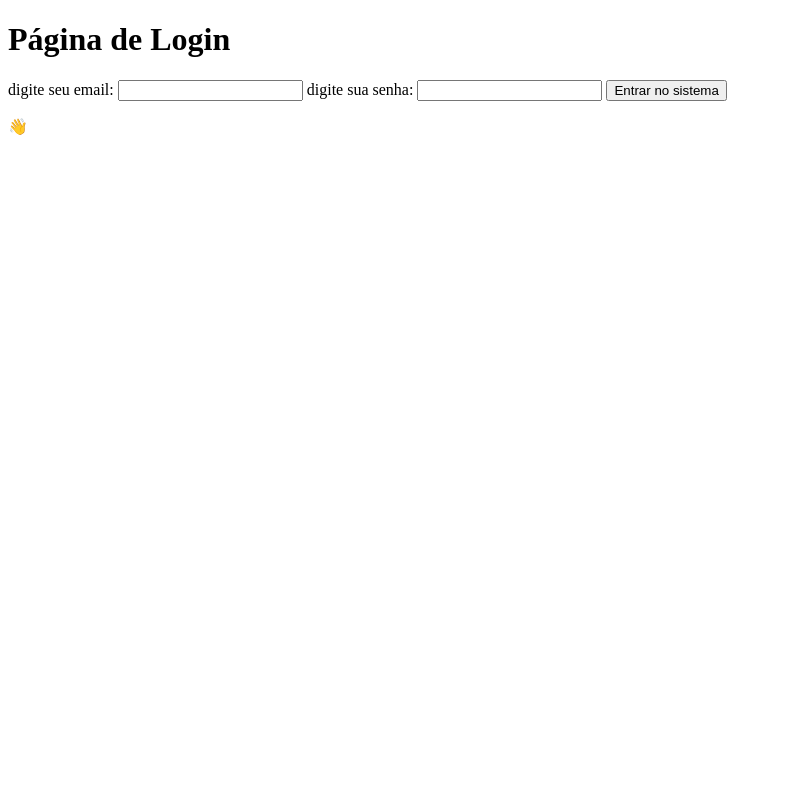
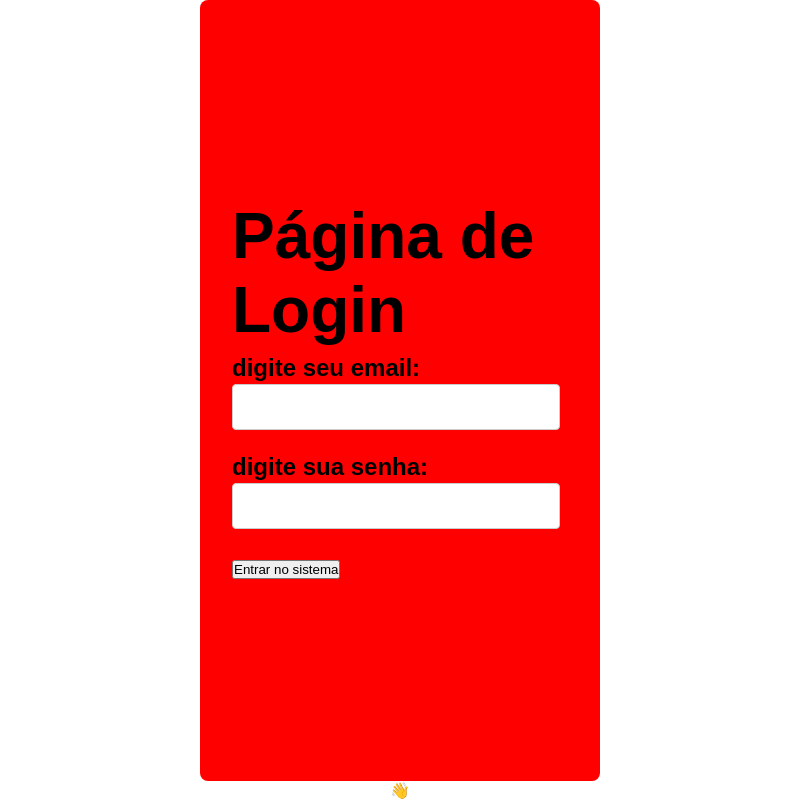
Before and after one commit to marcelovmartins/pag-log-electro, an Electron app: page index.html in a window 800 px wide. Drawn offline with Linux system fonts and the light colour scheme.

Commit message:
teste clean

```diff
--- a/index.html
+++ b/index.html
@@ -12,6 +12,8 @@
       content="default-src 'self'; script-src 'self'"
     />
     <title>Hello from Electron renderer!</title>
+
+    <link rel="stylesheet" href="styles.css" />
   </head>
   <body>
     <div>
--- a/styles.css
+++ b/styles.css
@@ -0,0 +1,43 @@
+/*Definir estilos globais */
+
+* {
+    margin: 0;
+    padding: 0;
+    box-sizing: border-box;
+}
+
+body {
+    height: 100vh;
+    display: flex;
+    flex-direction: column;
+    align-items: center;
+    justify-content: center;
+}
+
+div {
+    background-color: red;
+    padding: 32px;
+    font-family: Arial, Helvetica, sans-serif;
+    max-width: 400px;
+    border-radius: 8px;
+    font-size: 2rem;
+    display: flex;
+    flex-direction: column;
+    align-items: center;
+    justify-content: center;
+    width: 100%;
+    height: 100%;
+}
+
+label {
+    font-weight: bolder;
+    font-size: 1.5rem;
+    margin-bottom: 16px;
+}
+input {
+    font-size: 1.5rem;
+    padding: 8px;
+    border-radius: 4px;
+    border: 1px solid #ccc;
+    margin-bottom: 16px;
+}
```
